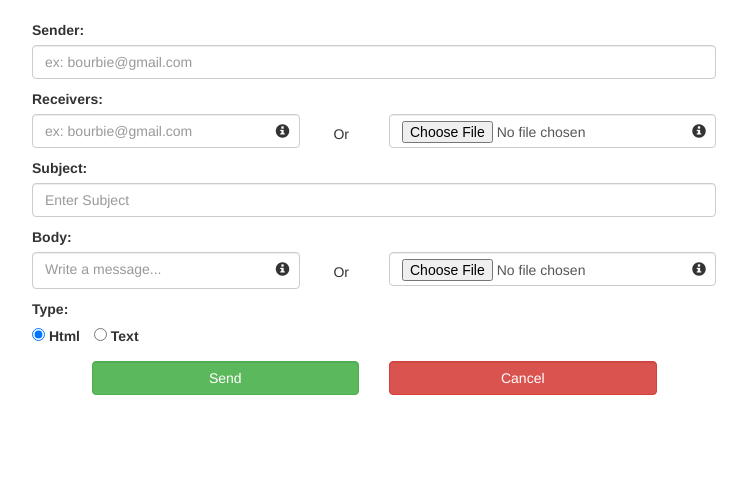
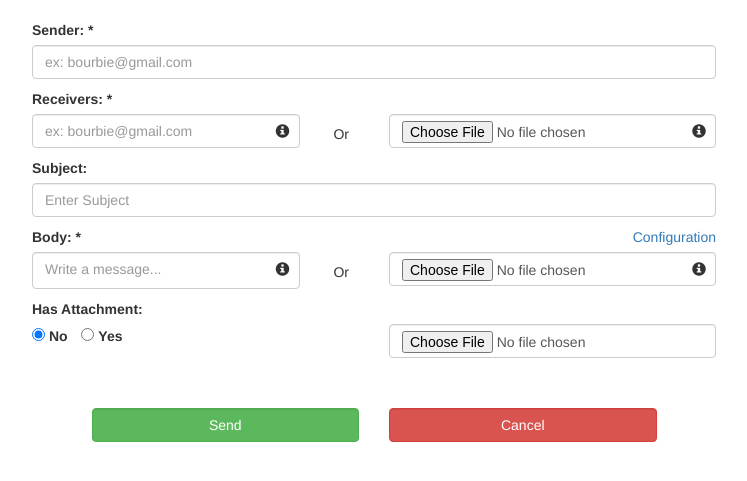
Before and after one commit to IsmailBourbie/SendMails, a PHP site: page / in a window 1280 px wide. Shown: the part 171-652 px from the top of the page, without its empty margins (266-1013 px from the left). Run offline with PHP 8.4, Linux system fonts and the light colour scheme.

Commit message:
edit send form, add html content config

```diff
--- a/css/main.css
+++ b/css/main.css
@@ -13,19 +13,23 @@
   margin-bottom: 10px;
 }
 
-.main-form .receivers-inputs {
+.main-form .inputs-has-icons {
   position: relative;
 }
 
-.main-form .receivers-inputs > div > span {
+.main-form .inputs-has-icons > div > span {
   position: absolute;
   right: 10px;
   right: 25px;
   top: 10px;
 }
 
+.main-form .body-title {
+  display: flex;
+  justify-content: space-between;
+}
 
-.main-form .receivers-inputs textarea.autosize {
+.main-form .inputs-has-icons textarea.autosize {
   resize: none;
   overflow-y: hidden;
 }
--- a/index.php
+++ b/index.php
@@ -27,15 +27,15 @@
       <form class="main-form">
         <!-- Sender input start  -->
         <div class="inputs-group">
-          <label>Sender:</label>
+          <label>Sender: *</label>
           <input type="text" class="form-control" placeholder="ex: bourbie@gmail.com">
         </div>
         <!-- Sender input end  -->
 
         <!-- Receivers input start  -->
         <div class="inputs-group">
-          <label>Receivers:</label>
-          <div class="row receivers-inputs">
+          <label>Receivers: *</label>
+          <div class="row inputs-has-icons">
             <div class="col-lg-5">
               <input type="text" class="form-control" placeholder="ex: bourbie@gmail.com">
               <span class="glyphicon glyphicon-info-sign" aria-hidden="true" data-toggle="tooltip" data-placement="top" title="you can use multiple adresses by use ';' as separations"></span>
@@ -60,11 +60,16 @@
 
         <!-- Mail Body input start  -->
         <div class="inputs-group">
-          <label>Body:</label>
-          <div class="row receivers-inputs">
+          <div class="body-title">
+            <label>Body: *</label>
+            <a href="#" data-toggle="modal" data-target="#HtmlConfigModal"><!-- Button trigger modal -->
+              Configuration
+            </a>
+          </div>
+          <div class="row inputs-has-icons">
             <div class="col-lg-5">
               <textarea name="name" class="form-control autosize" cols="35" placeholder="Write a message..."></textarea>
-              <span class="glyphicon glyphicon-info-sign" aria-hidden="true" data-toggle="tooltip" data-placement="top" title="you can write direct message as text or html format"></span>
+              <span class="glyphicon glyphicon-info-sign" aria-hidden="true" data-toggle="tooltip" data-placement="top" title="you can write direct message as txt format without any Configuration"></span>
             </div>
             <div class="col-lg-1 text-center" style="padding-top: 10px;">
               <span>Or</span>
@@ -77,15 +82,23 @@
         </div>
         <!-- Mail Body input end  -->
 
-        <!-- Type input start  -->
+        <!-- Attachment input start  -->
         <div class="inputs-group">
-          <label style="display:block">Type:</label>
-          <input type="radio" id="html" value="Html" name="isHtml" checked> <label for="html" style="margin-right: 10px"> Html</label>
-          <input type="radio" id="txt" value="Text" name="isHtml"> <label for="txt"> Text</label>
+          <label style="display:block">Has Attachment:</label>
+          <div class="row">
+            <div class="col-lg-6">
+              <input type="radio" id="no" value="No" name="hasAttachment" checked> <label for="no" style="margin-right: 10px"> No</label>
+              <input type="radio" id="yes" value="Yes" name="hasAttachment"> <label for="yes"> Yes</label>
+            </div>
+            <div class="col-lg-6">
+              <input type="file" class="form-control">
+            </div>
+          </div>
         </div>
-        <!-- Type input end  -->
+        <!-- Attachment input end  -->
 
-        <div class="row">
+        <!-- Form Buttons start  -->
+        <div class="row" style="margin-top: 50px">
           <div class="col-lg-5 col-lg-offset-1">
             <div class="inputs-group">
               <input type="submit" value="Send" class="form-control btn btn-success" aria-label="...">
@@ -97,6 +110,67 @@
             </div><!-- /input-group -->
           </div><!-- /.col-lg-6 -->
         </div><!-- /.row -->
+        <!-- Form Buttons end  -->
+
+        <!-- Modal -->
+        <div class="modal fade" id="HtmlConfigModal" tabindex="-1" role="dialog" aria-labelledby="myModalLabel">
+          <div class="modal-dialog" role="document">
+            <div class="modal-content">
+              <div class="modal-header">
+                <button type="button" class="close" data-dismiss="modal" aria-label="Close"><span aria-hidden="true">&times;</span></button>
+                <h4 class="modal-title" id="myModalLabel">HTML file configurations</h4>
+              </div>
+              <div class="modal-body">
+                <!-- Images input start  -->
+                <div class="inputs-group">
+                  <label style="display:block">Has Images:</label>
+                  <div class="row inputs-has-icons">
+                    <div class="col-lg-3">
+                      <input type="radio" id="no_img" value="No" name="hasImages" checked> <label for="no_img" style="margin-right: 10px"> No</label>
+                      <input type="radio" id="yes_img" value="Yes" name="hasImages"> <label for="yes_img"> Yes</label>
+                    </div>
+                    <div class="col-lg-9">
+                      <input type="text" class="form-control" placeholder="Enter CID:">
+                      <span class="glyphicon glyphicon-info-sign" aria-hidden="true" data-toggle="tooltip" data-placement="top" title="load text/html file"></span>
+                    </div>
+                  </div>
+                </div>
+                <!-- Images input end  -->
+
+                  <!-- Images input start  -->
+                  <div class="inputs-group">
+                    <label style="display:block">Has Replaced Text:</label>
+                    <div class="row inputs-has-icons">
+                      <div class="col-lg-3">
+                        <input type="radio" id="no_replace" value="No" name="hasReplaced" checked> <label for="no_replace" style="margin-right: 10px"> No</label>
+                        <input type="radio" id="yes_replace" value="Yes" name="hasReplaced"> <label for="yes_replace"> Yes</label>
+                      </div>
+                      <div class="col-lg-9">
+                        <div class="row">
+                          <div class="col-lg-5">
+                            <input type="text" class="form-control" placeholder="Enter key name">
+                          </div>
+                          <div class="col-lg-2">
+                            <span>By</span>
+                          </div>
+                          <div class="col-lg-5">
+                            <input type="text" class="form-control" placeholder="Enter values name">
+                          </div>
+
+                        </div>
+                      </div>
+                    </div>
+                  </div>
+                  <!-- Replaced input end  -->
+
+              </div>
+              <div class="modal-footer">
+                <button type="button" class="btn btn-default" data-dismiss="modal">Close</button>
+                <button type="button" class="btn btn-primary">Save changes</button>
+              </div>
+            </div>
+          </div>
+        </div>
       </form>
     </div>
     <script type="text/javascript" src="js/jquery-1.12.1.min.js"></script>
```
